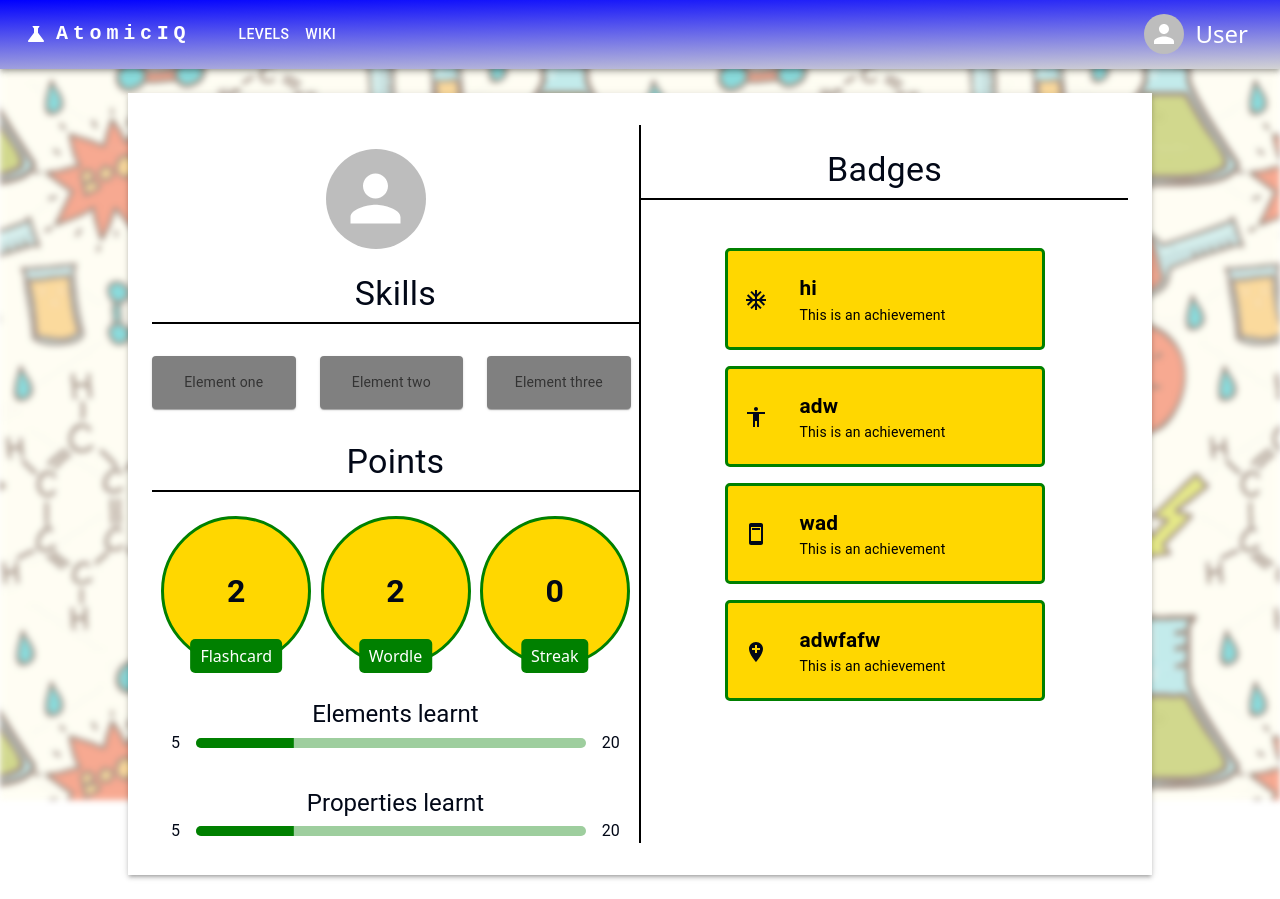
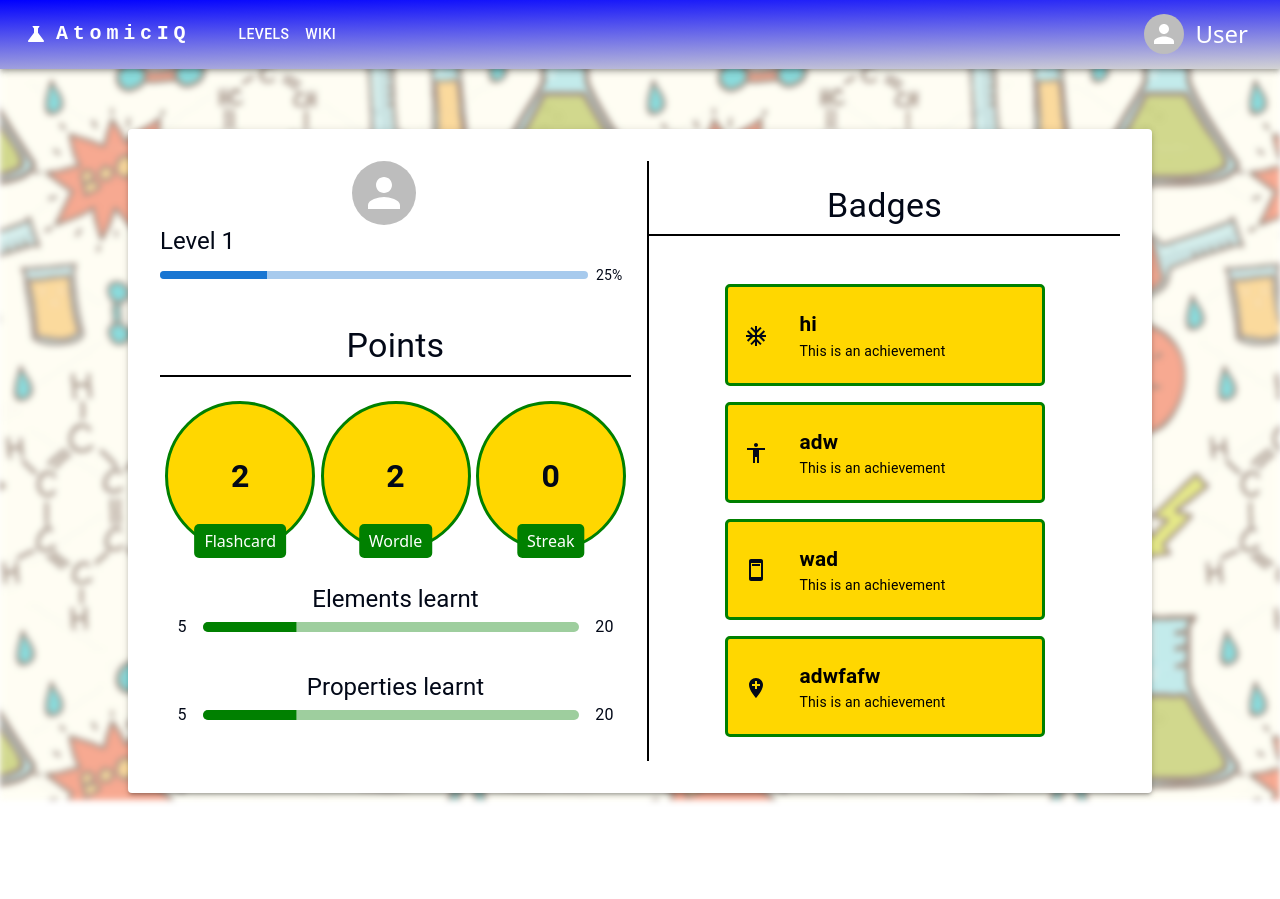
Before and after one commit to swu628/se701-project-React-AtomicIQ, a React (Vite) app in the folder Frontend/: page /profile in a window 1280 px wide. After the commit the page ends 853 px from the top, so only its background shows below. Built offline with nearby package versions, Linux system fonts and the light colour scheme.

Commit message:
Feat: Replace skills with level

```diff
--- a/Frontend/src/Pages/Profile.tsx
+++ b/Frontend/src/Pages/Profile.tsx
@@ -4,6 +4,7 @@ import ProfileTitle from "~/components/Profile/ProfileTitle.tsx";
 import Skills from "~/components/Profile/Skills";
 import Points from "~/components/Profile/Points";
 import Badges from "~/components/Profile/Badges";
+import Levels from "~/components/Profile/Levels";
 
 interface UserSession {
   username: string;
@@ -31,14 +32,15 @@ export default function Profile() {
   return (
     <Container
       sx={{
-        p: "2rem",
-        marginTop: 3,
-        marginBottom: 3,
+        p: "2rem !important",
+        marginTop: "7.5vh",
+        marginBottom: "7.5vh",
         minHeight: "75vh",
         width: "80vw",
         boxShadow: 3,
         display: "flex",
         backgroundColor: "white",
+        borderRadius: 1,
       }}
     >
       {/* Left */}
@@ -48,14 +50,12 @@ export default function Profile() {
           flex: 5,
           display: "flex",
           flexDirection: "column",
+          marginRight: "1rem",
         }}
       >
         <ProfileTitle username={userSession?.username ?? ""} />
-        <Grid
-          item
-          sx={{ display: "flex", flexDirection: "column", marginTop: 3 }}
-        >
-          <Skills />
+        <Grid item sx={{ display: "flex", flexDirection: "column" }}>
+          <Levels level={1} progress={25} />
           <Points />
         </Grid>
       </Grid>
--- /dev/null
+++ b/Frontend/src/components/Profile/Levels.tsx
@@ -0,0 +1,26 @@
+import { Box, LinearProgress, Stack, Typography } from "@mui/material";
+
+interface LevelsProps {
+  level: number;
+  progress: number;
+}
+
+export default function Levels({ level, progress }: LevelsProps) {
+  return (
+    <Stack direction="column">
+      <Typography variant="h5">Level {level}</Typography>
+      <Box m="0.5rem 0 0.5rem 0" sx={{ display: "flex", alignItems: "center" }}>
+        <Box sx={{ width: "100%", mr: 1 }}>
+          <LinearProgress
+            variant="determinate"
+            value={progress}
+            sx={{ height: "0.5rem", borderRadius: 1 }}
+          />
+        </Box>
+        <Box sx={{ minWidth: 35 }}>
+          <Typography variant="body2">{`${Math.round(progress)}%`}</Typography>
+        </Box>
+      </Box>
+    </Stack>
+  );
+}
--- a/Frontend/src/components/Profile/ProfileTitle.tsx
+++ b/Frontend/src/components/Profile/ProfileTitle.tsx
@@ -10,16 +10,13 @@ export default function ProfileTitle({ username }: usernameProp) {
         item
         sx={{
           display: "flex",
-          marginTop: 3,
           justifyContent: "center",
           alignItems: "center",
         }}
+        gap={3}
       >
-        <Avatar
-          alt="Remy Sharp"
-          sx={{ width: 100, height: 100, marginRight: 5 }}
-        />
-        <Typography sx={{ fontWeight: 600, fontSize: "2rem", color: "black" }}>
+        <Avatar alt="Remy Sharp" sx={{ width: 64, height: 64 }} />
+        <Typography variant="h4" sx={{ fontWeight: 600, color: "black" }}>
           {username}
         </Typography>
       </Grid>
--- a/Frontend/src/components/Profile/Skills.tsx
+++ b/Frontend/src/components/Profile/Skills.tsx
@@ -26,11 +26,10 @@ const skills = [
 export default function Skills() {
   return (
     <>
-      <Typography variant="h4" sx={{ alignSelf: "center" }}>
-        Skills
-      </Typography>
+      <Typography variant="h5">Skills</Typography>
       <Divider
-        sx={{ borderBottomWidth: 2, borderColor: "black", marginY: 1 }}
+        variant="fullWidth"
+        sx={{ borderBottomWidth: 2, marginRight: "1rem" }}
       />
       <Grid
         container
```
